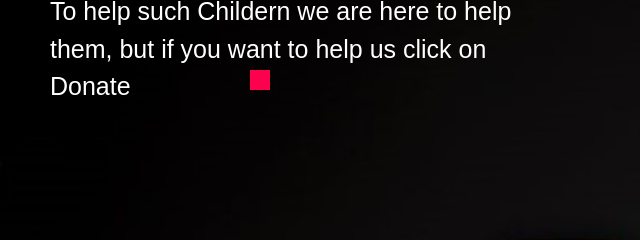
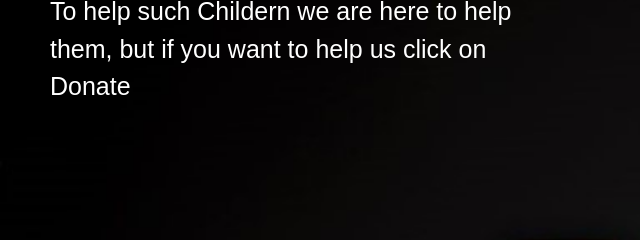
Before and after one commit to hardik-khandala/payment-gateway-integration, a plain HTML site: page index.html in a window 1280 px wide. Shown: the part 261-501 px from the top of the page, 0-640 px from the left. Drawn offline with nearby package versions, Linux system fonts and the light colour scheme.

Commit message:
Update style.css

```diff
--- a/style.css
+++ b/style.css
@@ -83,14 +83,6 @@ nav ul li a:hover{
     position: absolute;
     margin-top: 21%;
     margin-left: 250px;
-    background-color: #ff004f;
-    color: #fff;
-    padding: 10px;
-    font-size: 25px;
-}
-#donate:hover{
-    background-color: white;
-    color:black;
 }
 #about{
     margin-top: 40px;
```
